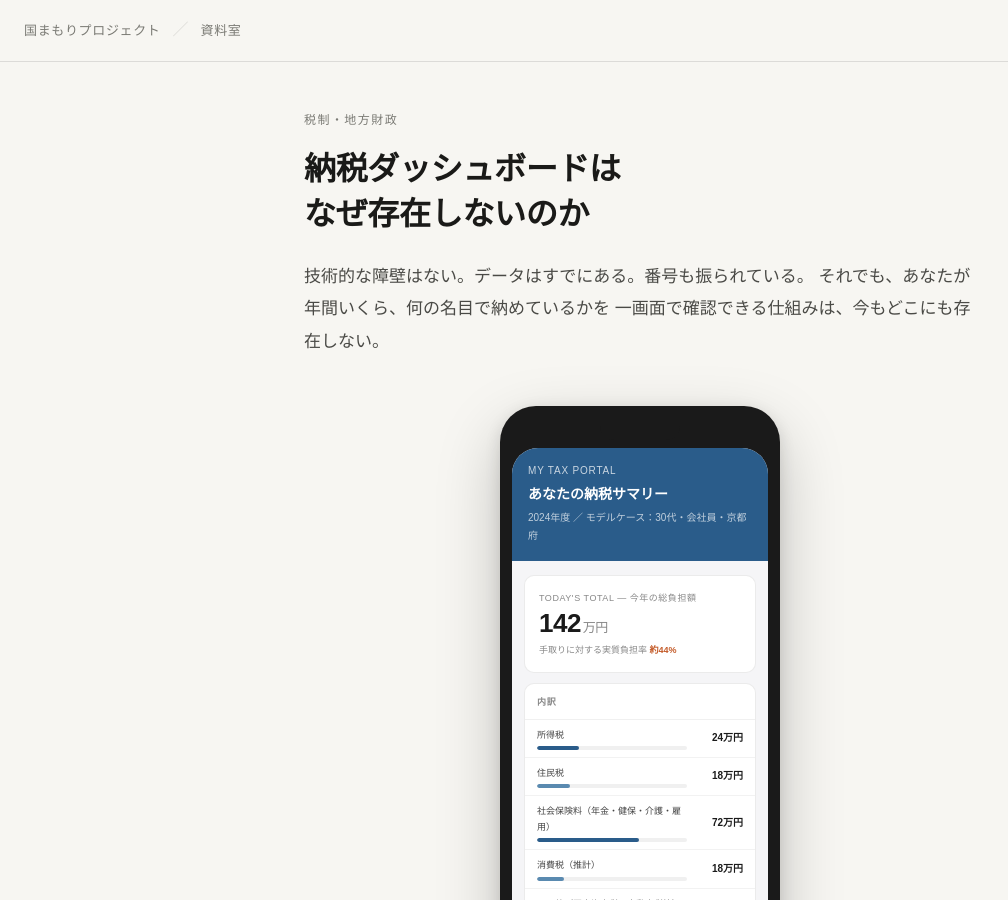
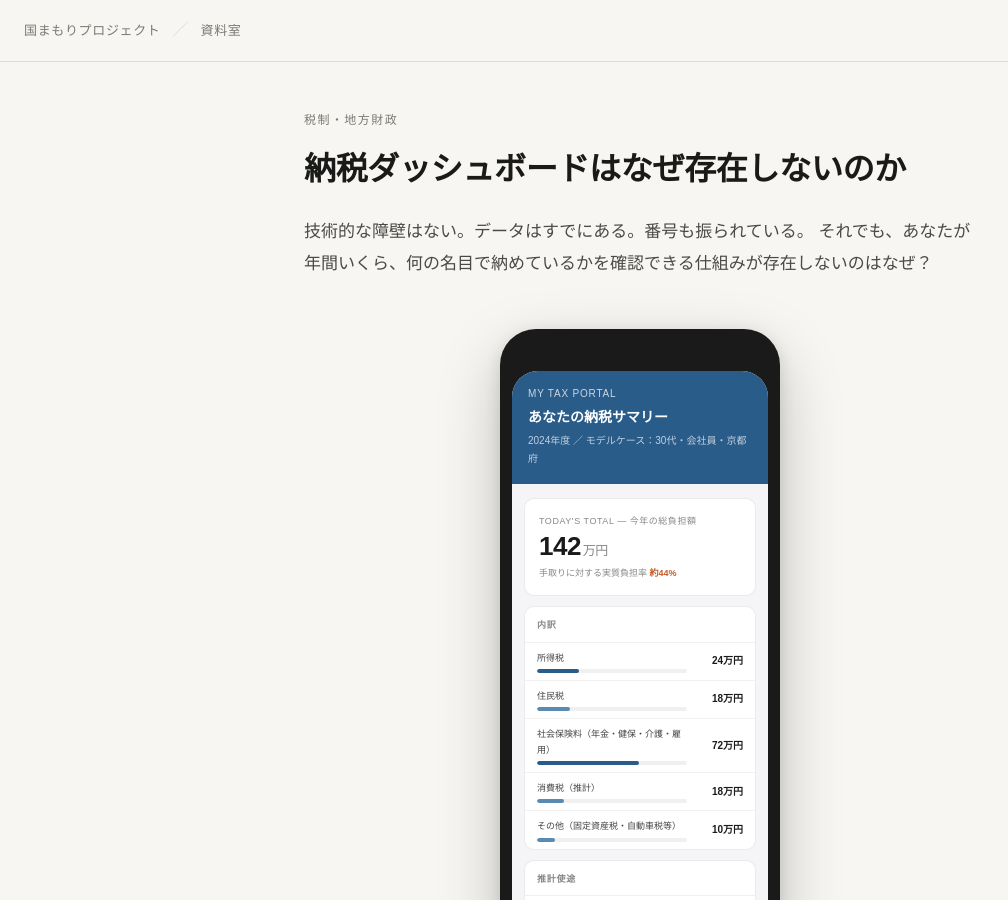
Before and after one commit to maskedrider88/maskedrider88.github.io, a Jekyll site: the page tax-dashboard.html, which Jekyll copies as it is, in a window 1280 px wide and 900 px high. Shown: the whole window, without its empty margins (0-1008 px from the left). Built offline with Jekyll 4.4.1, drawn with Linux system fonts in a browser that asks for light colours.

Commit message:
Update tax-dashboard.html

```diff
--- a/tax-dashboard.html
+++ b/tax-dashboard.html
@@ -442,11 +442,10 @@
   <!-- 冒頭 -->
   <div class="hero">
     <p class="hero-eyebrow">税制・地方財政</p>
-    <h1 class="hero-title">納税ダッシュボードは<br>なぜ存在しないのか</h1>
+    <h1 class="hero-title">納税ダッシュボードはなぜ存在しないのか</h1>
     <p class="hero-lead">
       技術的な障壁はない。データはすでにある。番号も振られている。
-      それでも、あなたが年間いくら、何の名目で納めているかを
-      一画面で確認できる仕組みは、今もどこにも存在しない。
+      それでも、あなたが年間いくら、何の名目で納めているかを確認できる仕組みが存在しないのはなぜ？
     </p>
   </div>
 
```
